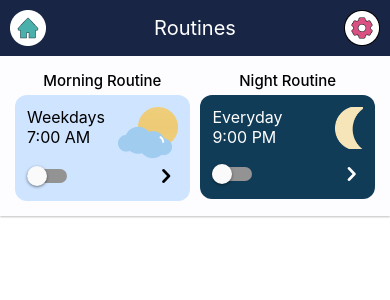
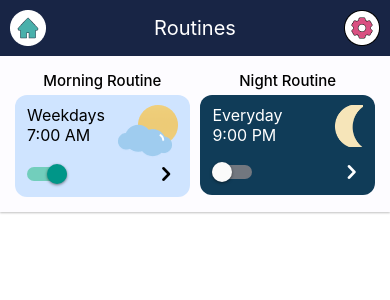
Before and after one commit to sobanarshad85/goally, a React Native app: screen / in a window 390 px wide. Shown: the top 300 px of the page. Built offline with nearby package versions, Linux system fonts and the light colour scheme.

Commit message:
switch event added.

```diff
--- a/src/components/Routine.tsx
+++ b/src/components/Routine.tsx
@@ -15,6 +15,8 @@ interface RoutineProps {
   iconStyle: ImageStyle;
   title: string;
   nightMode?: boolean;
+  flagValue: boolean;
+  setFlagValue: (flagValue: boolean) => void;
   days: string;
   time: string;
 }
@@ -26,6 +28,8 @@ function Routine({
   nightMode,
   days,
   time,
+  flagValue,
+  setFlagValue,
 }: RoutineProps): JSX.Element {
   return (
     <Container>
@@ -39,7 +43,12 @@ function Routine({
           <Icon source={icon} style={iconStyle} />
         </RoutineHeader>
         <RoutineFooter>
-          <Switch />
+          <Switch
+            onValueChange={setFlagValue}
+            value={flagValue}
+            trackColor={{false: '#72777F', true: '#72CEBC'}}
+            ios_backgroundColor="#72777F"
+          />
           <Entypo
             name="chevron-right"
             size={24}
@@ -64,10 +73,10 @@ const Title = styled.Text`
 const RoutineWrapper = styled.View<{nightMode?: boolean}>`
   margin-top: 5px;
   flex-direction: column;
-  padding: 12px;
+  padding: 10px 12px;
   border-radius: 12px;
   justify-content: space-between;
-  min-height: 103.7px;
+  min-height: 99.8px;
   background-color: ${({nightMode}: {nightMode: boolean}) =>
     nightMode ? '#103C58' : '#CFE4FF'};
 `;
--- a/src/screens/Home/Routines.tsx
+++ b/src/screens/Home/Routines.tsx
@@ -1,4 +1,4 @@
-import React from 'react';
+import React, {useState} from 'react';
 import {View} from 'react-native';
 import Routine from '../../components/Routine';
 import styled from 'styled-components/native';
@@ -13,6 +13,8 @@ const RoutinesContainer = styled(View)`
 `;
 
 function Routines(): JSX.Element {
+  const [morningRoutineFlag, setMorningRoutineFlag] = useState<boolean>(true);
+  const [nightRoutineFlag, setNightRoutineFlag] = useState<boolean>(false);
   return (
     <RoutinesContainer>
       <Routine
@@ -21,6 +23,8 @@ function Routines(): JSX.Element {
         iconStyle={{height: 55.88, width: 63}}
         days="Weekdays"
         time="7:00 AM"
+        flagValue={morningRoutineFlag}
+        setFlagValue={setMorningRoutineFlag}
       />
       <Routine
         title="Night Routine"
@@ -28,6 +32,8 @@ function Routines(): JSX.Element {
         iconStyle={{height: 41.62, width: 28.9}}
         days="Everyday"
         time="9:00 PM"
+        flagValue={nightRoutineFlag}
+        setFlagValue={setNightRoutineFlag}
         nightMode
       />
     </RoutinesContainer>
```
